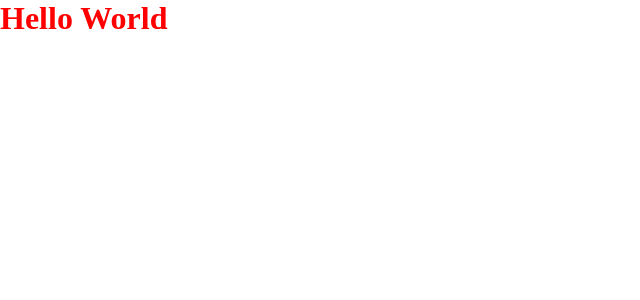
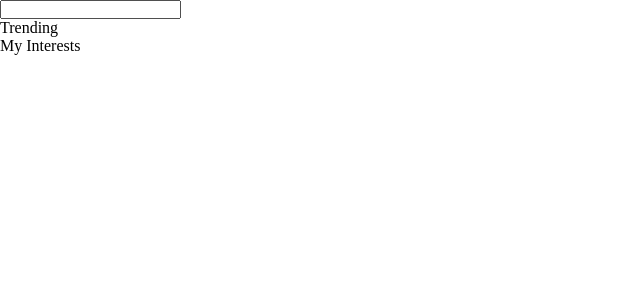
Before and after one commit to CONUN-Global/conun-drive, a React (Vite) app: page / in a window 1280 px wide. Shown: the top 300 px of the page, without its empty margins (0-640 px from the left). Built offline with nearby package versions, Linux system fonts and the light colour scheme.

Commit message:
connect ipfs, routes setup?

```diff
--- a/src/App.tsx
+++ b/src/App.tsx
@@ -1,12 +1,29 @@
 import React from "react";
+import { Route, Switch } from "react-router";
+
+import FileDetails from "./pages/FileDetails";
+import FileUpload from "./pages/FileUpload";
+import Home from "./pages/Home";
+import UserDetails from "./pages/UserDetails";
 
 import styles from "./App.module.scss";
 
 function App() {
   return (
-    <div>
-      <h1 className={styles.Title}>Hello World</h1>
-    </div>
+    <Switch>
+      <Route path="/file/:hash">
+        <FileDetails />
+      </Route>
+      <Route path="/file-upload">
+        <FileUpload />
+      </Route>
+      <Route path="/user-details">
+        <UserDetails />
+      </Route>
+      <Route path="/" exact>
+        <Home />
+      </Route>
+    </Switch>
   );
 }
 
--- /dev/null
+++ b/src/pages/FileDetails/index.tsx
@@ -0,0 +1,7 @@
+import React from "react";
+
+function FileDetails() {
+  return <div></div>;
+}
+
+export default FileDetails;
--- /dev/null
+++ b/src/pages/FileUpload/index.tsx
@@ -0,0 +1,7 @@
+import React from "react";
+
+function FileUpload() {
+  return <div></div>;
+}
+
+export default FileUpload;
--- /dev/null
+++ b/src/pages/Home/index.tsx
@@ -0,0 +1,21 @@
+import React from "react";
+
+import styles from "./Home.module.scss";
+
+function Home() {
+  return (
+    <div className={styles.Home}>
+      <input type="text" />
+      <div>
+        <div>
+          <span>Trending</span>
+        </div>
+        <div>
+          <span>My Interests</span>
+        </div>
+      </div>
+    </div>
+  );
+}
+
+export default Home;
--- /dev/null
+++ b/src/pages/UserDetails/index.tsx
@@ -0,0 +1,7 @@
+import React from "react";
+
+function UserDetails() {
+  return <div></div>;
+}
+
+export default UserDetails;
--- a/tsconfig.json
+++ b/tsconfig.json
@@ -3,13 +3,14 @@
     "allowJs": true,
     "module": "commonjs",
     "noImplicitReturns": true,
-    "noImplicitAny": true,
+    "noImplicitAny": false,
     "sourceMap": true,
     "baseUrl": ".",
     "outDir": "dist",
     "moduleResolution": "node",
     "resolveJsonModule": true,
     "esModuleInterop": true,
+    "skipLibCheck": true,
     "jsx": "react",
     "paths": {
       "*": ["node_modules/*"]
```
Also changed, not shown: electron/index.ts (+32 -1 lines), package.json (+6 -1 lines), src/pages/Home/Home.module.scss (added), 2 other files (tests, documents, lock files or other folders).
